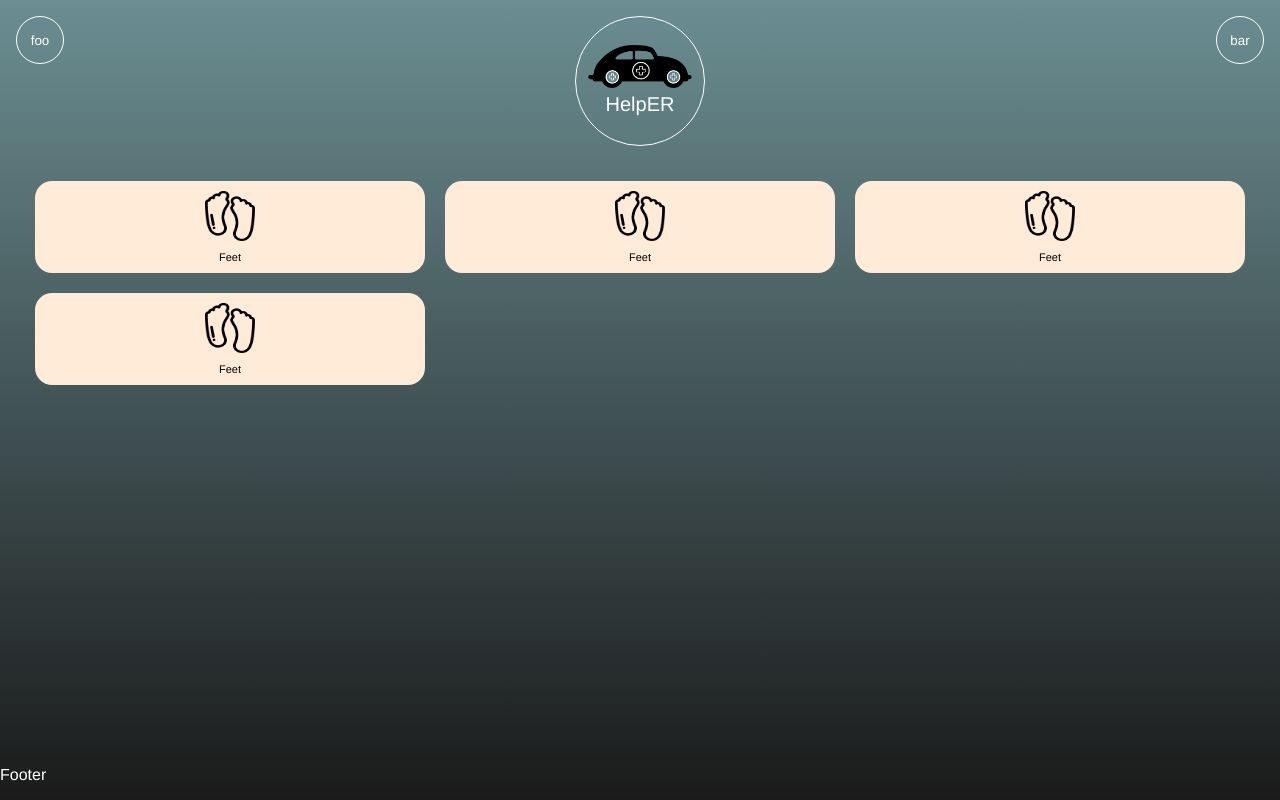
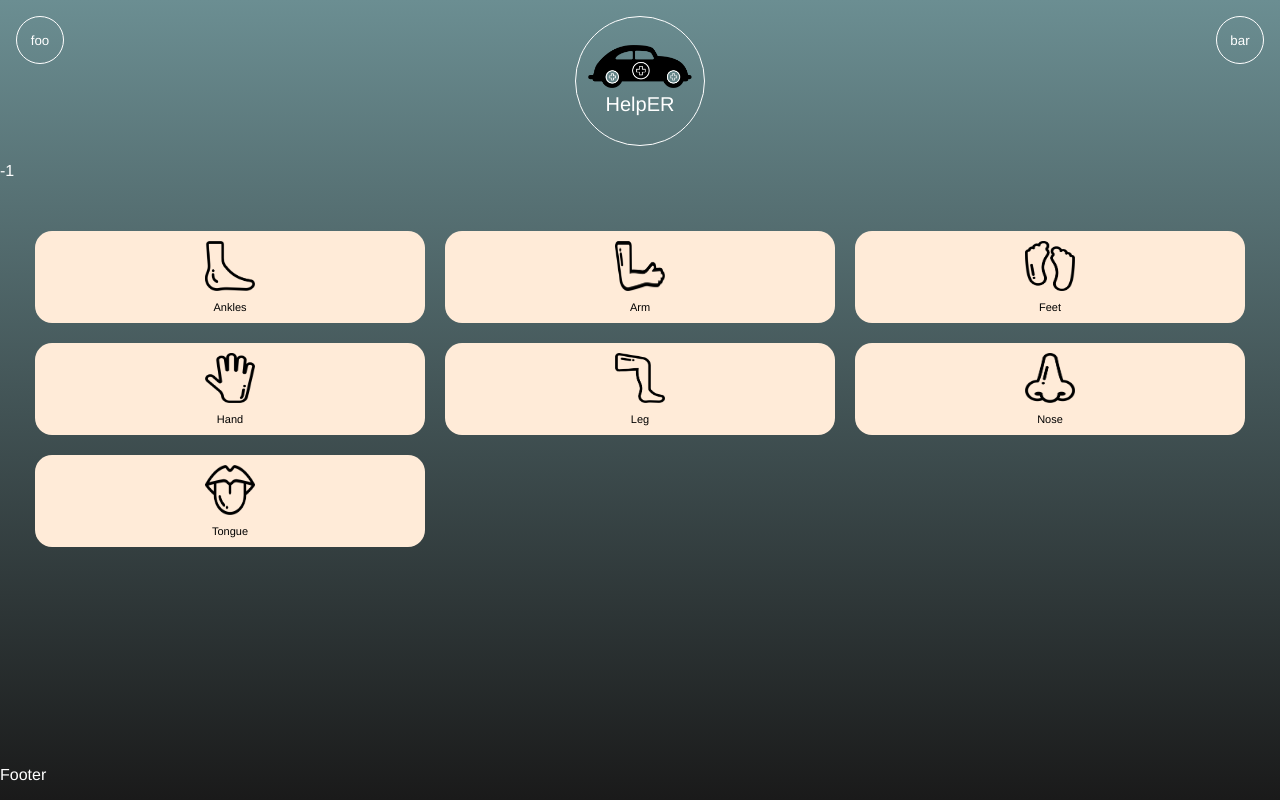
Before and after one commit to axelniklasson/HelpER, a React app in the folder frontend/: page / in a window 1280 px wide. Built offline with nearby package versions, Linux system fonts and the light colour scheme.

Commit message:
Routing and more stuff

```diff
--- a/frontend/src/components/App.js
+++ b/frontend/src/components/App.js
@@ -1,5 +1,5 @@
 import React, { Component } from 'react';
-import { BrowserRouter as Router, Route } from 'react-router-dom';
+import { BrowserRouter as Router, Route, withRouter } from 'react-router-dom';
 
 import Header from './Header';
 import Component1 from './Component1';
@@ -14,24 +14,39 @@ class App extends Component {
     super(props);
 
     // root state
-    this.state = {};
+    this.state = {
+      injury: {
+        category: -1,
+        pain: -1
+      },
+      location: {
+        lat: -1,
+        lon: -1
+      },
+      suggestions: [],
+      selectedER: -1
+    };
+  }
+
+  categoryClicked = (id) => {
+    this.setState({ injury: { ...this.state.injury, category: id } });
+    this.props.history.push('/view2');
   }
 
   render() {
     return (
-      <Router>
-        <div className="app">
-          <Header />
-          <div className="main">
-            <Route exact path="/" component={Component1} />
-            <Route path="/view2" component={Component2} />
-            <Route path="/view3" component={Component3} />
-          </div>
-          <Footer className="footer" />
+      <div className="app">
+        <Header />
+        <p>{this.state.injury.category}</p>
+        <div className="main">
+          <Route exact path="/" render={() => <Component1 onClick={this.categoryClicked} />} />
+          <Route exact path="/view2" render={() => <Component2 />} />
+          <Route exact path="/view3" render={() => <Component3 />} />
         </div>
-      </Router>
+        <Footer className="footer" />
+      </div>
     );
   }
 }
 
-export default App;
+export default withRouter(App);
--- a/frontend/src/components/Component1.js
+++ b/frontend/src/components/Component1.js
@@ -1,6 +1,12 @@
 import React, { Component } from 'react';
 
+import Ankle from '../res/png/ankle.png';
+import Arm from '../res/png/arm.png';
 import Feet from '../res/png/feet.png';
+import Hand from '../res/png/hand.png';
+import Leg from '../res/png/leg.png';
+import Nose from '../res/png/nose.png';
+import Tongue from '../res/png/tongue.png';
 
 import './Component1.scss';
 
@@ -9,27 +15,45 @@ class Component1 extends Component {
     return (
       <div className="injury-buttons-wrapper">
         <div className="injury-button">
-          <div>
+          <div onClick={() => this.props.onClick(0)}>
+            <img src={Ankle} alt="ankle" />
+            <span>Ankles</span>
+          </div>
+        </div>
+        <div className="injury-button">
+          <div onClick={() => this.props.onClick(1)}>
+            <img src={Arm} alt="arm" />
+            <span>Arm</span>
+          </div>
+        </div>
+        <div className="injury-button">
+          <div onClick={() => this.props.onClick(2)}>
             <img src={Feet} alt="feet" />
             <span>Feet</span>
           </div>
         </div>
         <div className="injury-button">
-          <div>
-            <img src={Feet} alt="feet" />
-            <span>Feet</span>
+          <div onClick={() => this.props.onClick(3)}>
+            <img src={Hand} alt="hand" />
+            <span>Hand</span>
           </div>
         </div>
         <div className="injury-button">
-          <div>
-            <img src={Feet} alt="feet" />
-            <span>Feet</span>
+          <div onClick={() => this.props.onClick(4)}>
+            <img src={Leg} alt="leg" />
+            <span>Leg</span>
           </div>
         </div>
         <div className="injury-button">
-          <div>
-            <img src={Feet} alt="feet" />
-            <span>Feet</span>
+          <div onClick={() => this.props.onClick(5)}>
+            <img src={Nose} alt="nose" />
+            <span>Nose</span>
+          </div>
+        </div>
+        <div className="injury-button">
+          <div onClick={() => this.props.onClick(6)}>
+            <img src={Tongue} alt="tongue" />
+            <span>Tongue</span>
           </div>
         </div>
       </div>
--- a/frontend/src/index.js
+++ b/frontend/src/index.js
@@ -2,6 +2,7 @@ import React from 'react';
 import ReactDOM from 'react-dom';
 import App from './components/App';
 import MuiThemeProvider from 'material-ui/styles/MuiThemeProvider';
+import { BrowserRouter as Router } from 'react-router-dom';
 
 import './index.scss'
 
@@ -10,7 +11,9 @@ require('typeface-roboto')
 
 ReactDOM.render(
   <MuiThemeProvider>
+      <Router>
 	<App />
+      </Router>
   </MuiThemeProvider>,
   document.getElementById('root')
 );
```
